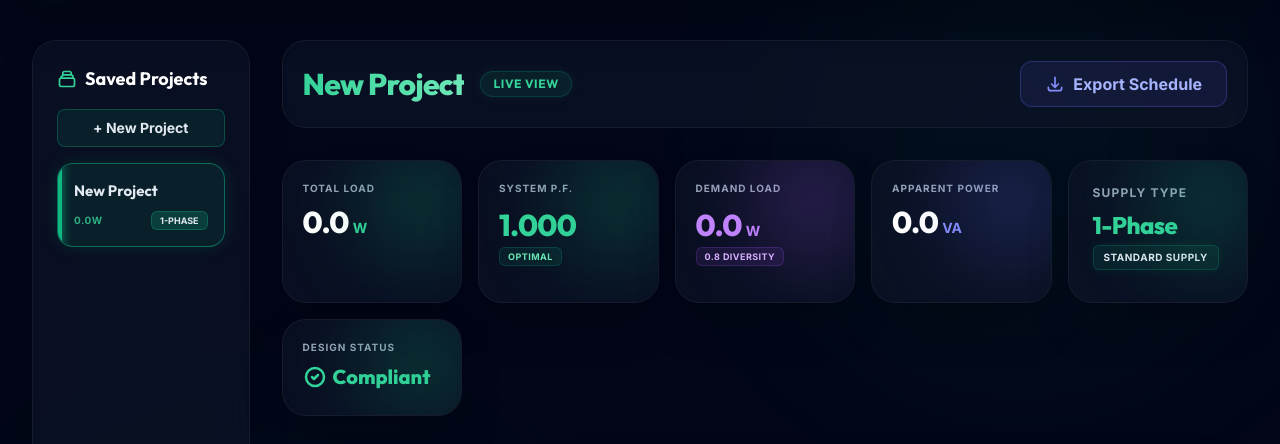
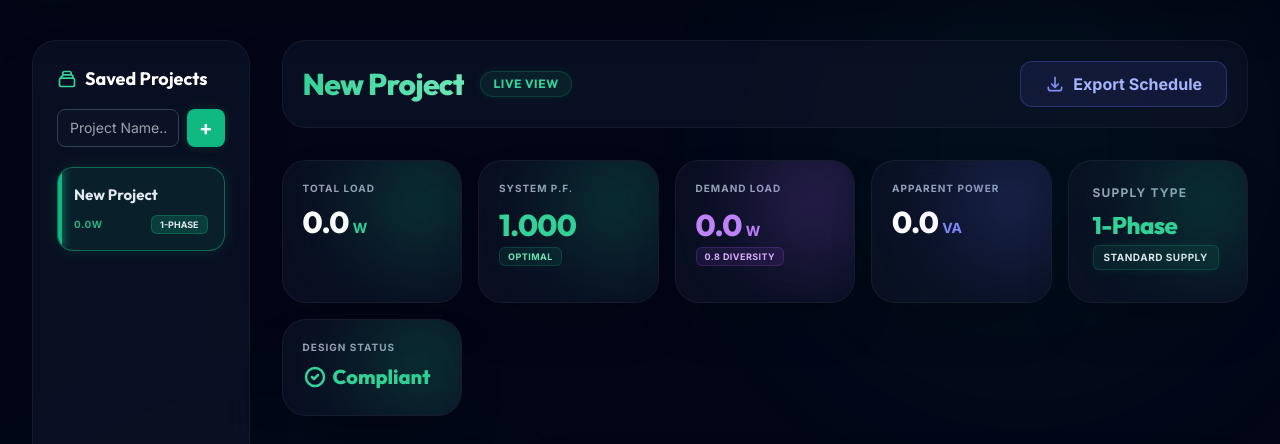
Before and after one commit to Mohansaina/finalyearproject, a Django app: page / in a window 1280 px wide; the page is wider, and only the part inside the window is pictured. Shown: the part 66-510 px from the top of that part. Run offline with Django 5.2, Linux system fonts and the light colour scheme; data comes from the database, SQL or seed files in the repository; data that the repository does not hold is empty; some libraries are stand-ins or nearby versions.

Commit message:
Add custom project naming form and create_project endpoint

```diff
--- a/voltguard/auditor/templates/dashboard.html
+++ b/voltguard/auditor/templates/dashboard.html
@@ -10,9 +10,13 @@
                 <svg class="w-5 h-5 mr-2 text-brand-400" fill="none" stroke="currentColor" viewBox="0 0 24 24"><path stroke-linecap="round" stroke-linejoin="round" stroke-width="2" d="M19 11H5m14 0a2 2 0 012 2v6a2 2 0 01-2 2H5a2 2 0 01-2-2v-6a2 2 0 012-2m14 0V9a2 2 0 00-2-2M5 11V9a2 2 0 002-2m0 0V5a2 2 0 012-2h6a2 2 0 012 2v2M7 7h10"></path></svg>
                 Saved Projects
             </h3>
-            <a href="{% url 'dashboard' %}" class="block w-full text-center py-2 mb-4 bg-brand-500/10 text-brand-300 rounded-lg border border-brand-500/30 hover:bg-brand-500/20 transition-colors text-sm font-bold shadow-inner">
-                + New Project
-            </a>
+            <form action="{% url 'create_project' %}" method="POST" class="mb-5 flex gap-2">
+                {% csrf_token %}
+                <input type="text" name="name" required placeholder="Project Name..." class="w-full bg-slate-900/50 border border-slate-700 rounded-lg px-3 py-2 text-white text-sm focus:outline-none focus:border-brand-500 transition-colors">
+                <button type="submit" class="px-3 bg-brand-500 hover:bg-brand-400 text-white rounded-lg font-bold transition-colors text-xl leading-none flex items-center justify-center shadow-[0_0_10px_rgba(16,185,129,0.2)]">
+                    +
+                </button>
+            </form>
 
             <ul class="space-y-3">
                 {% for p in projects %}
--- a/voltguard/auditor/urls.py
+++ b/voltguard/auditor/urls.py
@@ -6,4 +6,5 @@ urlpatterns = [
     path('add/', views.add_appliance, name='add_appliance'),
     path('remove/<int:app_id>/', views.remove_appliance, name='remove_appliance'),
     path('export/', views.export_pdf, name='export_pdf'),
+    path('create_project/', views.create_project, name='create_project'),
 ]
--- a/voltguard/auditor/views.py
+++ b/voltguard/auditor/views.py
@@ -178,3 +178,12 @@ def export_pdf(request):
     response['Content-Disposition'] = 'attachment; filename="VoltGuard_Schedule.pdf"'
 
     return response
+
+def create_project(request):
+    if request.method == 'POST':
+        name = request.POST.get('name', 'New Project').strip()
+        if not name:
+            name = 'New Project'
+        project = Project.objects.create(name=name)
+        return redirect(f"/?project_id={project.id}")
+    return redirect('dashboard')
```
